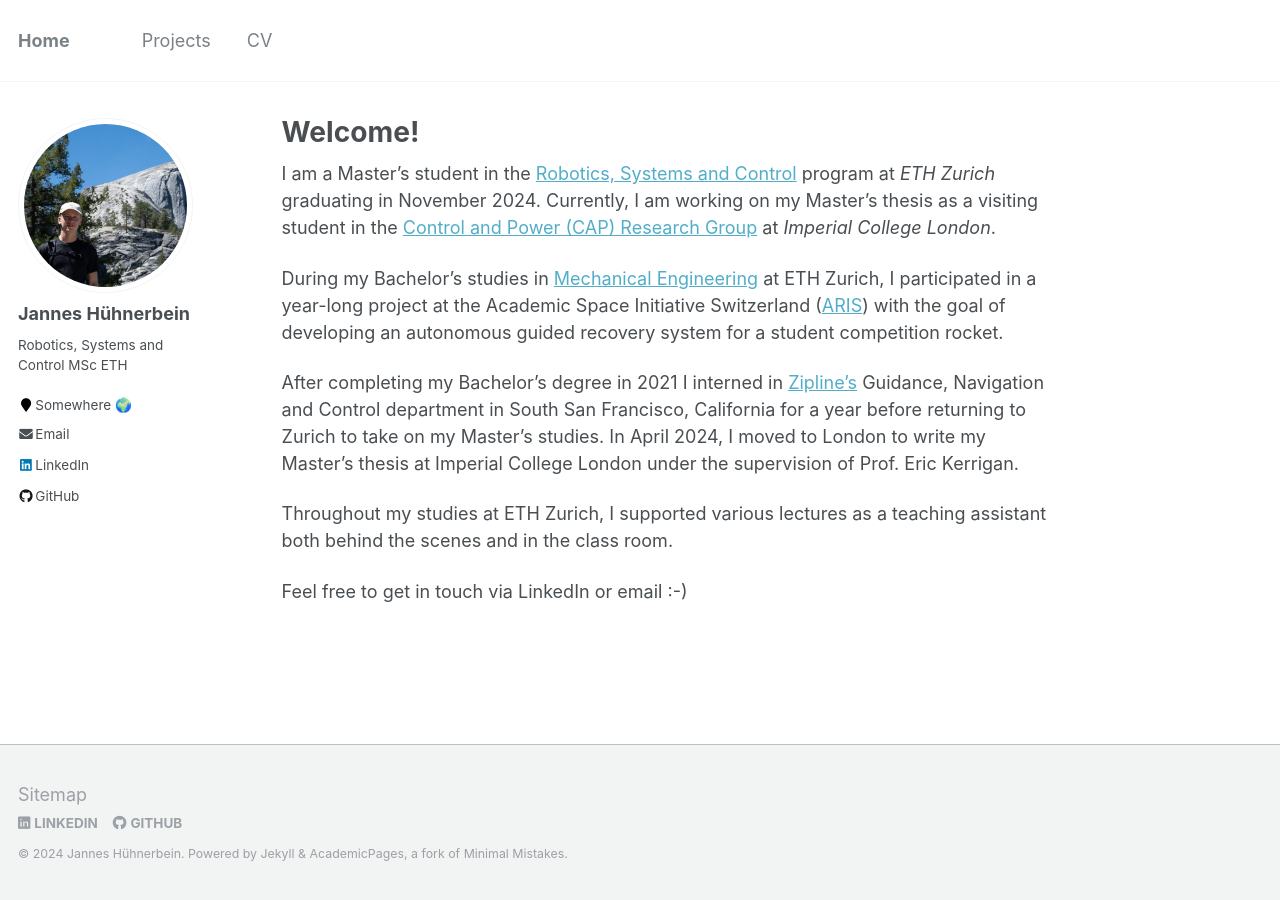
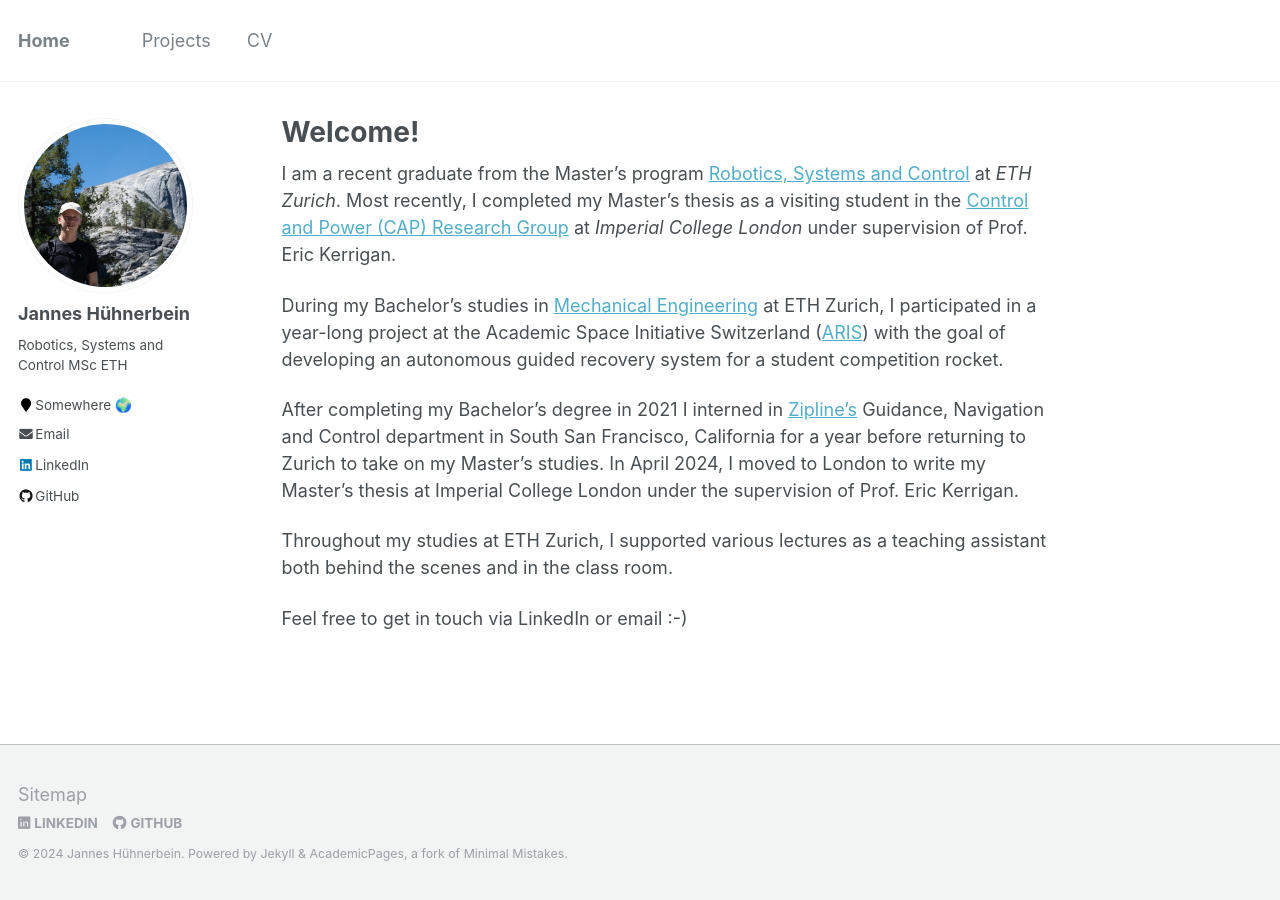
Before and after one commit to janneshb/huehnerbe.in, a Jekyll site: the page built from _pages/about.md, in a window 1280 px wide. Built offline with Jekyll 4.4.1, drawn with Linux system fonts in a browser that asks for light colours.

Commit message:
updated about

```diff
--- a/_pages/about.md
+++ b/_pages/about.md
@@ -7,8 +7,7 @@ redirect_from:
   - /about.html
 ---
 
-I am a Master's student in the <a href="https://ethz.ch/en/studies/master/degree-programmes/engineering-sciences/robotics-systems-and-control.html" target="_blank" rel="noopener noreferrer">Robotics, Systems and Control</a> program at _ETH Zurich_ graduating in November 2024.
-Currently, I am working on my Master's thesis as a visiting student in the <a href="https://www.imperial.ac.uk/electrical-engineering/research/control-and-power/" target="_blank" rel="noopener noreferrer">Control and Power (CAP) Research Group</a> at _Imperial College London_.
+I am a recent graduate from the Master's program <a href="https://ethz.ch/en/studies/master/degree-programmes/engineering-sciences/robotics-systems-and-control.html" target="_blank" rel="noopener noreferrer">Robotics, Systems and Control</a> at _ETH Zurich_. Most recently, I completed my Master's thesis as a visiting student in the <a href="https://www.imperial.ac.uk/electrical-engineering/research/control-and-power/" target="_blank" rel="noopener noreferrer">Control and Power (CAP) Research Group</a> at _Imperial College London_ under supervision of Prof. Eric Kerrigan.
 
 During my Bachelor's studies in <a href="https://ethz.ch/en/studies/bachelor/bachelors-degree-programmes/engineering-sciences/mechanical-engineering.html" target="_blank" rel="noopener noreferrer">Mechanical Engineering</a> at ETH Zurich, I participated in a year-long project at the Academic Space Initiative Switzerland (<a href="https://aris-space.ch" target="_blank" rel="noopener noreferrer">ARIS</a>) with the goal of developing an autonomous guided recovery system for a student competition rocket.
 
```
